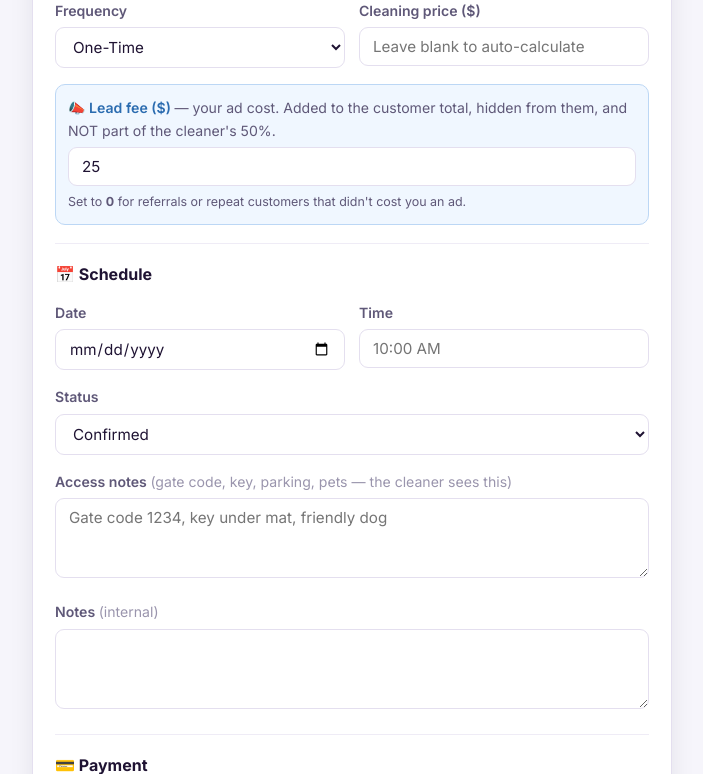
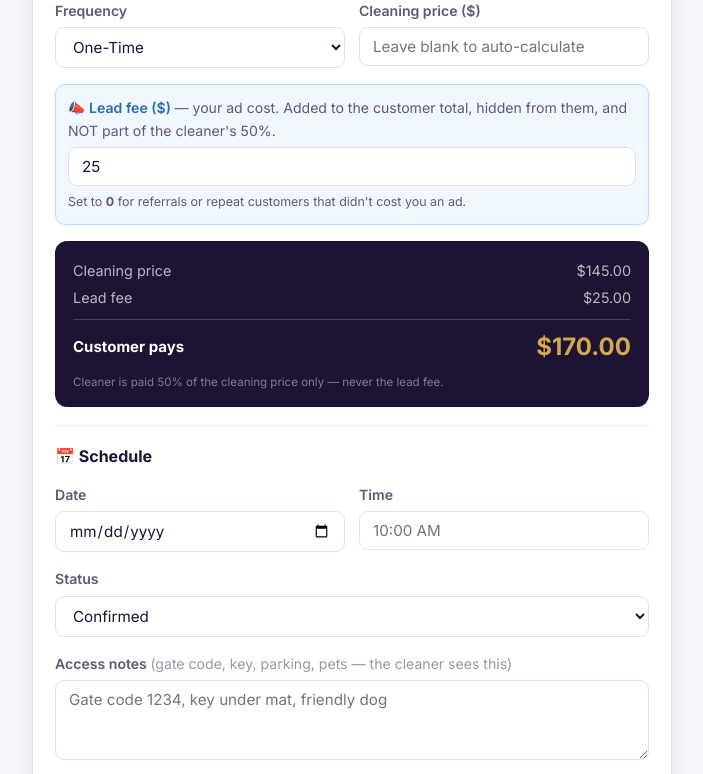
Before and after one commit to queenofsidehustles-ai/dazzle-shine-crm, a Flask app: page /bookings/new in a window 1280 px wide. Shown: the part 869-1643 px from the top of the page, without its empty margins (216-919 px from the left). Run offline with Flask 3, Linux system fonts and the light colour scheme; the visitor is signed in with stand-in values (Sample User, id 1); data that the repository does not hold is empty; some libraries are stand-ins or nearby versions.

Commit message:
New Booking form: live running total before you save
Adds a real-time total on the New Booking form (cleaning + lead fee =
customer pays) that updates as you change service, rooms, add-ons,
frequency, or fees. Backed by /bookings/price-preview which mirrors the
exact save math, so the preview equals the final saved price.

Co-Authored-By: Claude Opus 4.8 (1M context) <noreply@anthropic.com>

```diff
--- a/blueprints/bookings.py
+++ b/blueprints/bookings.py
@@ -1,6 +1,6 @@
 import calendar as cal_module
 from datetime import date, timedelta, datetime
-from flask import Blueprint, render_template, request, redirect, url_for, flash
+from flask import Blueprint, render_template, request, redirect, url_for, flash, jsonify
 from auth import login_required
 from models import Booking, Client, Staff
 from extensions import db
@@ -25,6 +25,41 @@ def index():
         'cancelled': Booking.query.filter_by(status='cancelled').count(),
     }
     return render_template('admin/bookings.html', bookings=bookings, counts=counts, status_filter=status_filter)
+
+
+@bookings_bp.route('/price-preview')
+@login_required
+def price_preview():
+    """Live running total for the New Booking form — mirrors new()'s save math exactly."""
+    from pricing import calculate_price, get_lead_fee
+    service = request.args.get('service_type', 'standard')
+    beds = request.args.get('bedrooms', '1')
+    baths = request.args.get('bathrooms', '1')
+    extras = request.args.get('extras', '')
+    freq = request.args.get('frequency', 'one_time')
+
+    manual = request.args.get('cleaning_price', '').strip().replace('$', '')
+    cleaning = None
+    if manual:
+        try:
+            cleaning = float(manual)
+        except ValueError:
+            cleaning = None
+    if cleaning is None:
+        try:
+            cleaning = calculate_price(service_type=service, bedrooms=beds,
+                                       bathrooms=baths, extras=extras, frequency=freq)
+        except Exception:
+            cleaning = 0.0
+
+    fee_raw = request.args.get('lead_fee', '').strip().replace('$', '')
+    try:
+        fee = float(fee_raw) if fee_raw != '' else float(get_lead_fee())
+    except ValueError:
+        fee = float(get_lead_fee())
+
+    return jsonify({'cleaning': round(cleaning or 0, 2), 'lead_fee': round(fee, 2),
+                    'total': round((cleaning or 0) + fee, 2)})
 
 
 @bookings_bp.route('/new', methods=['GET', 'POST'])
--- a/templates/admin/booking_new.html
+++ b/templates/admin/booking_new.html
@@ -97,6 +97,22 @@
       <p style="font-size:0.78rem;color:#5f5878;margin-top:6px">Set to <strong>0</strong> for referrals or repeat customers that didn't cost you an ad.</p>
     </div>
 
+    <!-- LIVE RUNNING TOTAL -->
+    <div style="background:#1f1333;color:#fff;border-radius:12px;padding:16px 18px;margin:4px 0 4px">
+      <div style="display:flex;justify-content:space-between;font-size:0.9rem;color:rgba(255,255,255,0.7);padding:2px 0">
+        <span>Cleaning price</span><span id="rt-cleaning">$0.00</span>
+      </div>
+      <div style="display:flex;justify-content:space-between;font-size:0.9rem;color:rgba(255,255,255,0.7);padding:2px 0">
+        <span>Lead fee</span><span id="rt-fee">$0.00</span>
+      </div>
+      <div style="border-top:1px solid rgba(255,255,255,0.18);margin:8px 0"></div>
+      <div style="display:flex;justify-content:space-between;align-items:center">
+        <span style="font-weight:700">Customer pays</span>
+        <span id="rt-total" style="font-weight:700;font-size:1.5rem;color:#d3a84f">$0.00</span>
+      </div>
+      <p style="font-size:0.72rem;color:rgba(255,255,255,0.45);margin-top:6px">Cleaner is paid 50% of the cleaning price only — never the lead fee.</p>
+    </div>
+
     <hr style="border:none;border-top:1px solid #efecf6;margin:18px 0">
     <h2 style="font-size:1rem;font-weight:700;margin-bottom:14px">📅 Schedule</h2>
     <div class="detail-grid" style="gap:14px">
@@ -148,4 +164,37 @@
     <p style="font-size:0.8rem;color:var(--softer);text-align:center;margin-top:10px">Next you'll be able to assign a cleaner, which texts + emails them the job.</p>
   </div>
 </form>
+
+<script>
+  (function () {
+    const form = document.querySelector('form');
+    const $ = n => form.querySelector('[name="' + n + '"]');
+    const money = v => '$' + (Number(v) || 0).toFixed(2);
+    let timer = null;
+
+    async function updateTotal() {
+      const params = new URLSearchParams({
+        service_type: $('service_type').value,
+        bedrooms: $('bedrooms').value,
+        bathrooms: $('bathrooms').value,
+        frequency: $('frequency').value,
+        cleaning_price: $('cleaning_price').value,
+        lead_fee: $('lead_fee').value,
+        extras: Array.from(form.querySelectorAll('[name="extras"]:checked')).map(e => e.value).join(','),
+      });
+      try {
+        const res = await fetch('{{ url_for("bookings.price_preview") }}?' + params.toString());
+        const d = await res.json();
+        document.getElementById('rt-cleaning').textContent = money(d.cleaning);
+        document.getElementById('rt-fee').textContent = money(d.lead_fee);
+        document.getElementById('rt-total').textContent = money(d.total);
+      } catch (e) { /* leave last value */ }
+    }
+    function debounced() { clearTimeout(timer); timer = setTimeout(updateTotal, 250); }
+
+    form.addEventListener('input', debounced);
+    form.addEventListener('change', updateTotal);
+    updateTotal();   // initial
+  })();
+</script>
 {% endblock %}
```
